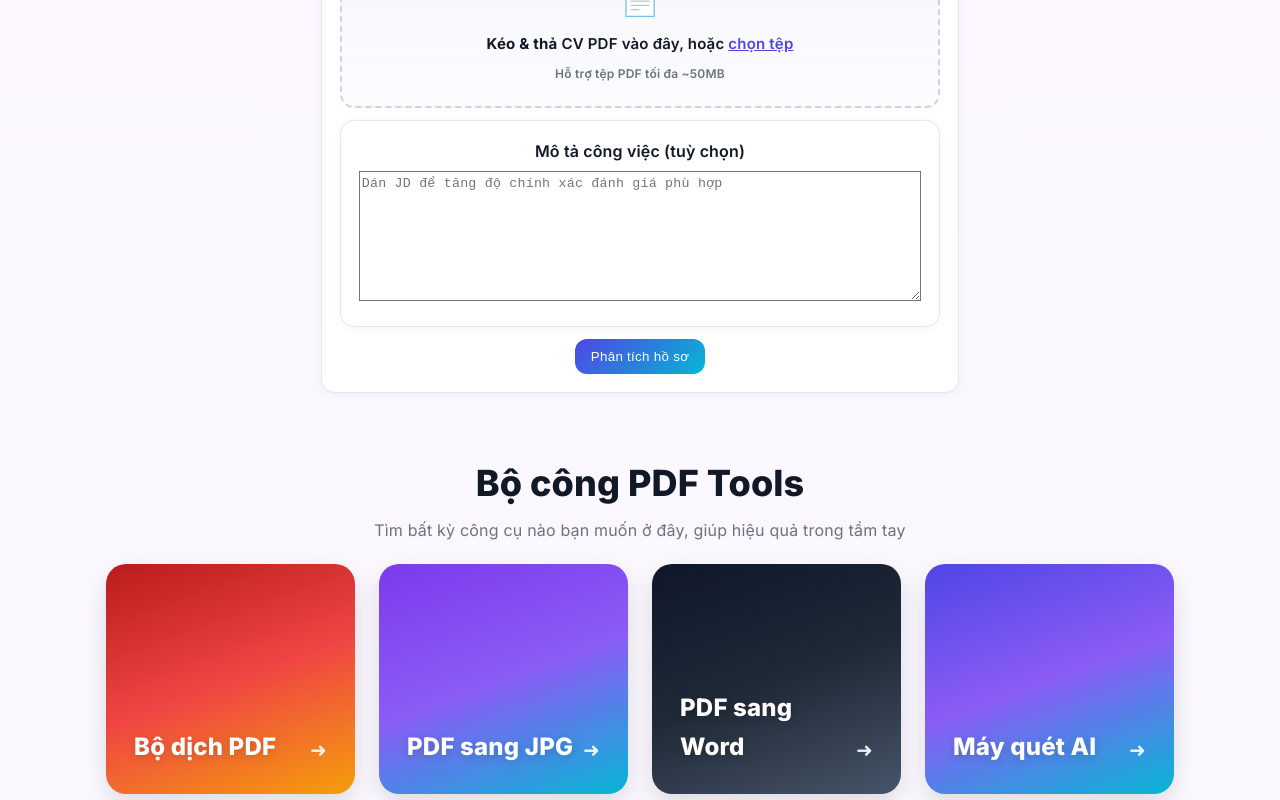
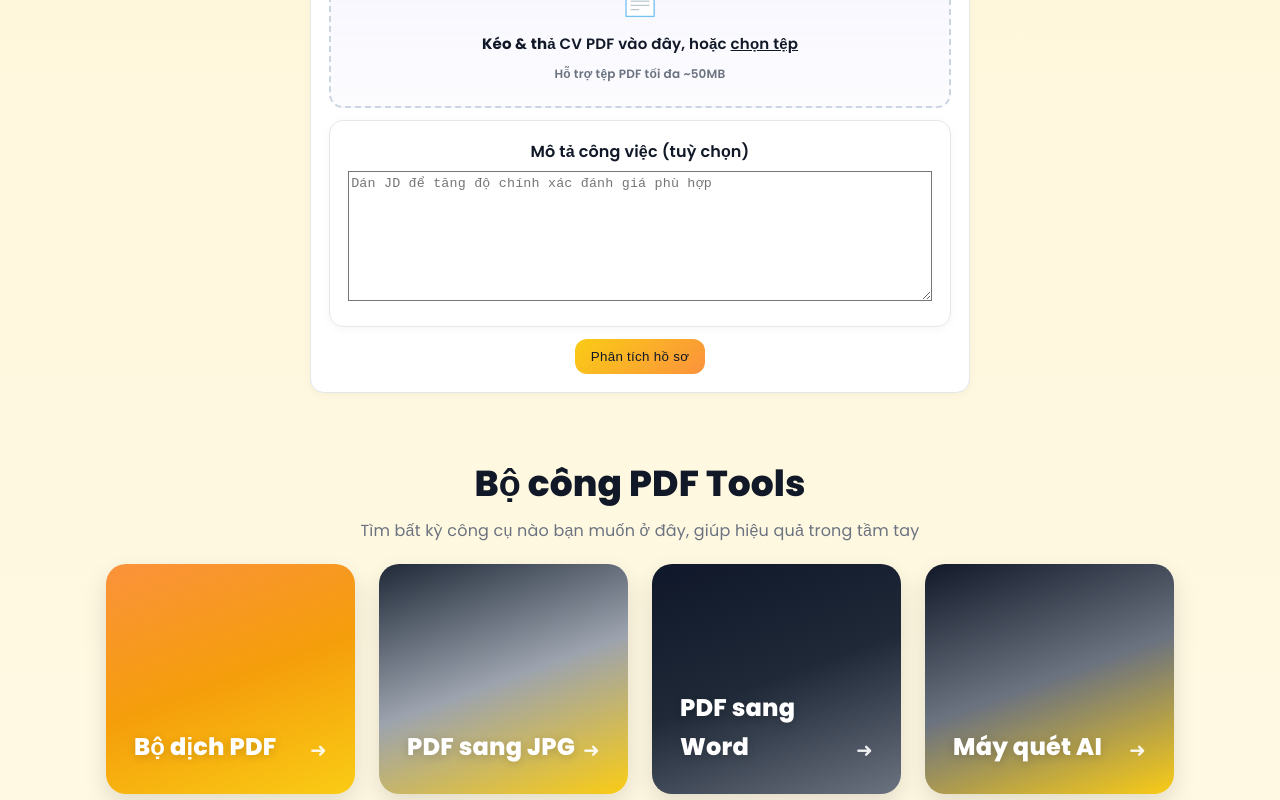
Before and after one commit to suleng18/filter-cv-ai, a Next.js app: page / in a window 1280 px wide. Shown: the part 760-1560 px from the top of the page. Built offline with nearby package versions, Linux system fonts and the light colour scheme.

Commit message:
Refactor color palette in globals.css for improved aesthetics, update font to Poppins in layout.tsx, and adjust gradient backgrounds for buttons and text elements to enhance visual consistency.

```diff
--- a/src/app/globals.css
+++ b/src/app/globals.css
@@ -1,10 +1,10 @@
 :root {
   color-scheme: light dark;
-  --bg-gradient-start: #faf5ff;
+  --bg-gradient-start: #fff6d6; /* warm yellow tint */
   --bg-gradient-end: #ffffff;
-  --brand-1: #4f46e5;
-  --brand-2: #06b6d4;
-  --brand-3: #22d3ee;
+  --brand-1: #111827; /* near-black for headings */
+  --brand-2: #facc15; /* yellow */
+  --brand-3: #fb923c; /* orange */
   --accent-rose: #fb7185;
   --accent-orange: #f59e0b;
   --accent-lime: #84cc16;
@@ -17,7 +17,7 @@
 }
 /* Gradient utilities */
 .gradient-text {
-  background: linear-gradient(135deg, var(--brand-1), var(--brand-2), var(--brand-3));
+  background: linear-gradient(135deg, var(--brand-1), var(--brand-3));
   -webkit-background-clip: text;
   background-clip: text;
   color: transparent;
@@ -33,8 +33,7 @@ body {
   margin: 0;
   padding: 0;
   font-family:
-    Inter,
-    ui-sans-serif,
+    Poppins,
     system-ui,
     -apple-system,
     Segoe UI,
@@ -150,7 +149,7 @@ main {
   display: grid;
   place-items: center;
   border-radius: 6px;
-  background: linear-gradient(135deg, var(--brand-1), var(--brand-2));
+  background: linear-gradient(135deg, var(--brand-1), var(--brand-3));
   color: #fff;
   font-size: 12px;
 }
@@ -281,9 +280,10 @@ main {
 .btn:active {
   transform: translateY(0);
 }
+/* Primary button recolor */
 .btn.primary {
-  color: #fff;
-  background: linear-gradient(135deg, var(--brand-1), var(--brand-2));
+  color: #111827;
+  background: linear-gradient(135deg, var(--brand-2), var(--brand-3));
   border: none;
 }
 .btn.ghost {
@@ -550,17 +550,18 @@ textarea {
   opacity: 0.9;
   font-size: 20px;
 }
+/* Accent variants tuned to palette */
 .grad-rose {
-  background: linear-gradient(160deg, #b91c1c, #ef4444, var(--accent-orange));
+  background: linear-gradient(160deg, var(--brand-3), #f59e0b, var(--brand-2));
 }
 .grad-violet {
-  background: linear-gradient(160deg, #7c3aed, #8b5cf6, var(--brand-2));
+  background: linear-gradient(160deg, #1f2937, #9ca3af, var(--brand-2));
 }
 .grad-zinc {
-  background: linear-gradient(160deg, #0f172a, #1f2937, #475569);
+  background: linear-gradient(160deg, #0f172a, #1f2937, #6b7280);
 }
 .grad-indigo {
-  background: linear-gradient(160deg, var(--brand-1), #8b5cf6, var(--brand-2));
+  background: linear-gradient(160deg, var(--brand-1), #6b7280, var(--brand-2));
 }
 .tools-cta {
   margin-top: 36px;
--- a/src/app/layout.tsx
+++ b/src/app/layout.tsx
@@ -2,9 +2,9 @@ import './globals.css';
 import type { ReactNode } from 'react';
 import Header from './components/Header';
 import Footer from './components/Footer';
-import { Inter } from 'next/font/google';
+import { Poppins } from 'next/font/google';
 
-const inter = Inter({
+const poppins = Poppins({
   subsets: ['latin'],
   display: 'swap',
   weight: ['400', '500', '600', '700', '800'],
@@ -17,7 +17,7 @@ export default function RootLayout({ children }: { children: ReactNode }) {
         <meta name="viewport" content="width=device-width, initial-scale=1" />
         <title>AI Resume Scanner</title>
       </head>
-      <body className={inter.className}>
+      <body className={poppins.className}>
         <div className="gradient-bg">
           <Header />
           {children}
```
